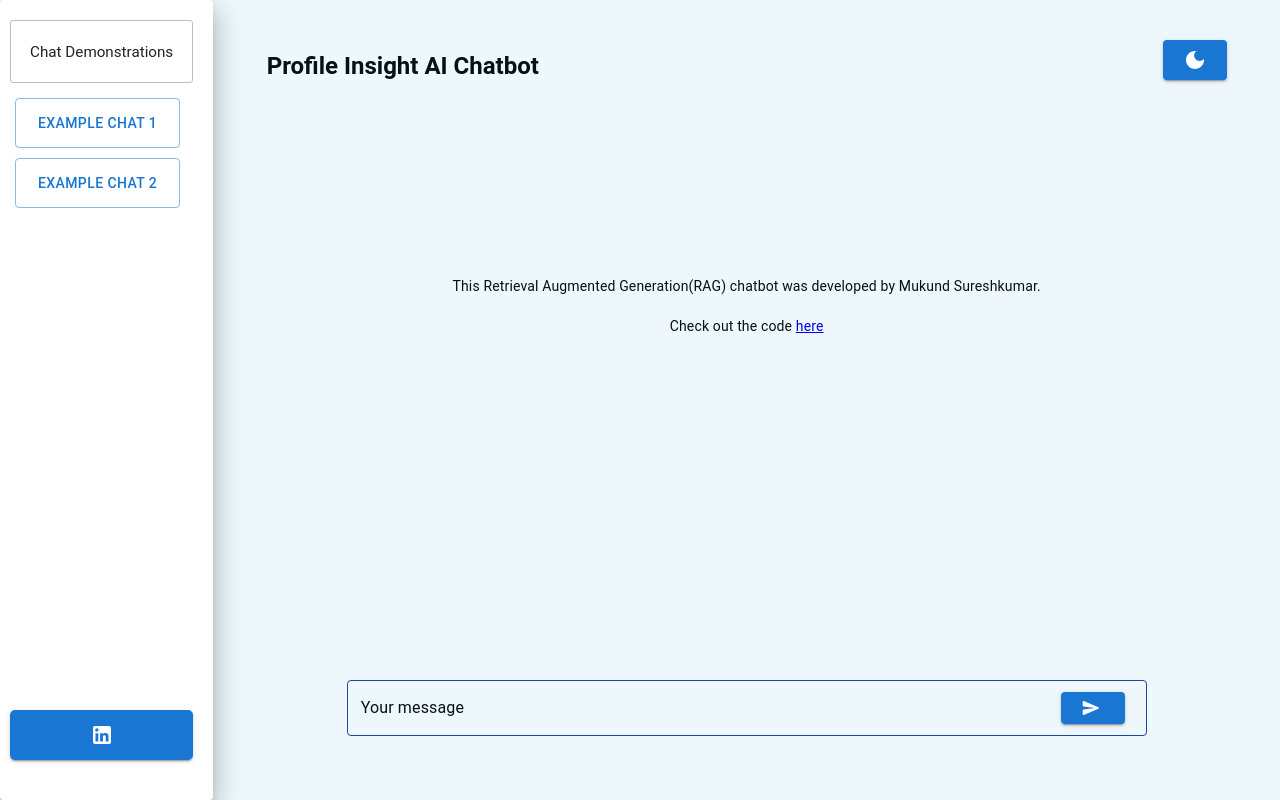
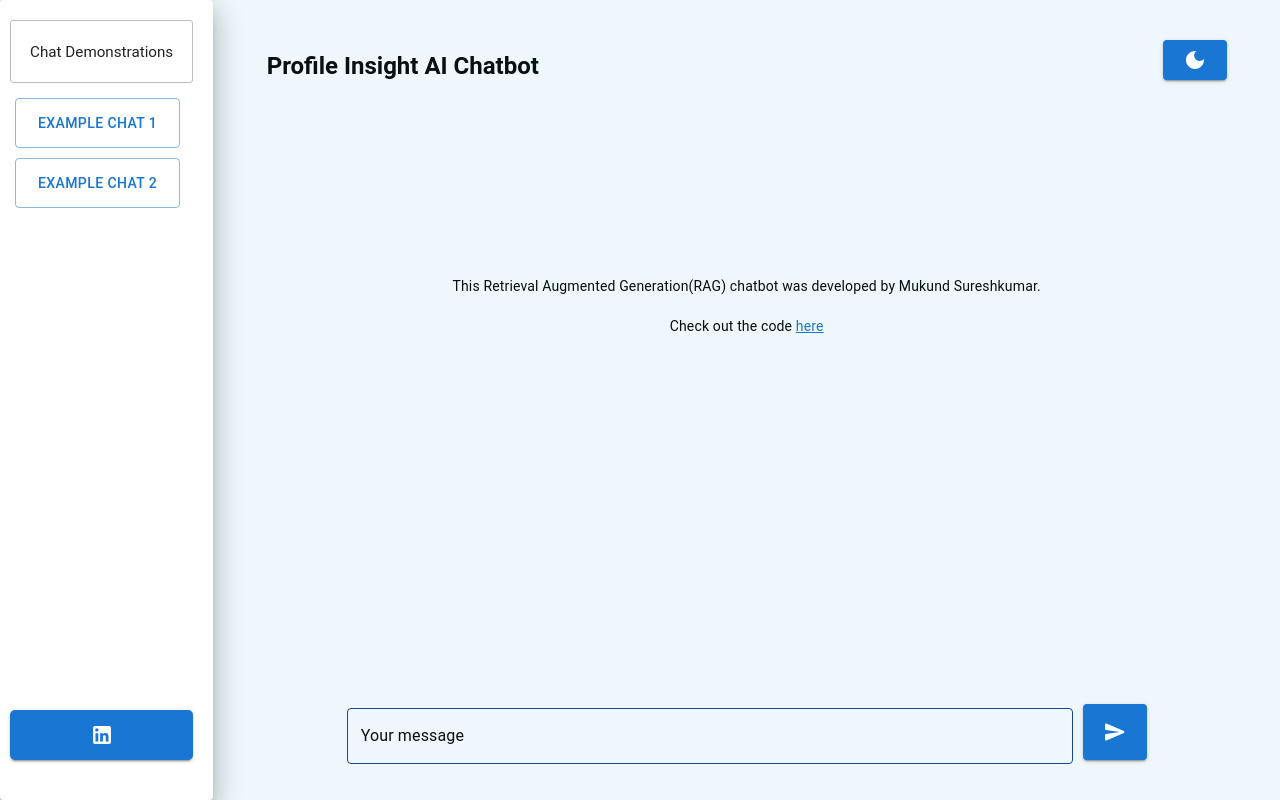
Before and after one commit to Mukunds0507333/profile-insight-ai-chatbot, a Next.js app: page / in a window 1280 px wide. Built offline with nearby package versions, Linux system fonts and the light colour scheme.

Commit message:
fix: Message content scroll

```diff
--- a/Components/chatList.tsx
+++ b/Components/chatList.tsx
@@ -24,7 +24,6 @@ const ChatList: React.FC<MessagesProps> = ({ setMessages, setIsExample }) => {
       const response = await axios.get(`/api/chats/${index + 1}`, {
         timeout: 30000,
       });
-      console.log("response ", response.data.messages);
       setMessages(response.data.messages);
       toggleMessageLoading();
     } catch (error) {
--- a/Components/messages.tsx
+++ b/Components/messages.tsx
@@ -29,19 +29,33 @@ const Messages: React.FC<MessagesProps> = ({
   setMessages,
   isExample,
 }) => {
-  const chatbotMessagesRef = useRef<HTMLDivElement | null>(null);
+  const chatbotMessagesRef = useRef<HTMLDivElement>(null);
   const [prompt, setPrompt] = useState<string>("");
   const { isLoading, toggleMessageLoading, theme } = useTheme();
 
   useEffect(() => {
-    console.log("useEffect ", messages);
     if (chatbotMessagesRef.current) {
-      chatbotMessagesRef.current.scrollTop =
-        chatbotMessagesRef.current.scrollHeight;
+      const container = chatbotMessagesRef.current;
+
+      const isAtBottom =
+        container.scrollHeight - container.scrollTop === container.clientHeight;
+
+      if (isAtBottom) {
+        container.scrollTop = container.scrollHeight;
+      } else {
+        const newMessageElement = container.lastElementChild as HTMLElement;
+        if (newMessageElement) {
+          const scrollOffset = newMessageElement.offsetHeight / 3;
+          container.scrollTop += scrollOffset;
+        }
+      }
     }
   }, [messages]);
 
   const handleSendMessage = async () => {
+    chatbotMessagesRef.current!.scrollTop =
+      chatbotMessagesRef.current!.scrollHeight;
+
     if (prompt?.length > 0) {
       toggleMessageLoading();
       const userQuestion: messageType = { role: "user", content: prompt };
@@ -63,6 +77,32 @@ const Messages: React.FC<MessagesProps> = ({
         console.error("Error fetching response:", error);
       }
     }
+  };
+
+  const parseLinks = (text: string) => {
+    const urlRegex = /(https?:\/\/[^\s]+)/g;
+    return text.split("\n").map((line, i) => {
+      const parts = line.split(urlRegex).map((part, idx) =>
+        urlRegex.test(part) ? (
+          <a
+            key={idx}
+            href={part}
+            style={{
+              color: theme === "dark" ? "#90caf9" : "#1976d2",
+              textDecoration: "underline",
+              transition: "color 0.3s ease",
+            }}
+            target="_blank"
+            rel="noopener noreferrer"
+          >
+            {part}
+          </a>
+        ) : (
+          part
+        )
+      );
+      return <div key={i}>{parts}</div>;
+    });
   };
 
   return (
@@ -141,13 +181,7 @@ const Messages: React.FC<MessagesProps> = ({
                     }}
                     elevation={10}
                   >
-                    {message?.content
-                      ?.split("\n")
-                      .map((line: string, i: number) => (
-                        <div key={i} style={{ margin: 5 }}>
-                          {line}
-                        </div>
-                      ))}
+                    {parseLinks(message?.content)}
                   </Paper>
                 );
               })}
@@ -183,6 +217,18 @@ const Messages: React.FC<MessagesProps> = ({
                 <a
                   href="https://github.com/Mukunds0507333/profile-insight-ai-chatbot"
                   target="_blank"
+                  style={{
+                    color: theme === "dark" ? "#90caf9" : "#1976d2",
+                    textDecoration: "underline",
+                    transition: "color 0.3s ease",
+                  }}
+                  onMouseEnter={(e) =>
+                    (e.currentTarget.style.color = "#64b5f6")
+                  }
+                  onMouseLeave={(e) =>
+                    (e.currentTarget.style.color =
+                      theme === "dark" ? "#90caf9" : "#1976d2")
+                  }
                 >
                   here
                 </a>
@@ -195,19 +241,26 @@ const Messages: React.FC<MessagesProps> = ({
         </Box>
       </Box>
       {messages && (
-        <Box style={{ flex: 2, display: "flex", width: "75%" }}>
+        <Box
+          style={{
+            flex: 2,
+            display: "flex",
+            width: "75%",
+            alignItems: "center",
+          }}
+        >
           <TextField
             label="Your message"
             variant="outlined"
             fullWidth
             margin="normal"
             value={prompt}
-            onChange={(e) => {
-              setPrompt(e.target.value);
-            }}
+            onChange={(e) => setPrompt(e.target.value)}
             onKeyDown={(e) => {
               if (e.key === "Enter") handleSendMessage();
             }}
+            multiline
+            maxRows={1}
             sx={{
               "& .MuiOutlinedInput-root": {
                 "& fieldset": {
@@ -227,32 +280,27 @@ const Messages: React.FC<MessagesProps> = ({
                 color: "var(--text)",
               },
             }}
-            InputProps={{
-              endAdornment: (
+            inputProps={{
+              style: {
+                overflow: "auto",
+              },
+            }}
+          />
           <Button
-                  style={{
-                    paddingLeft: 1,
-                    width: 1,
-                    marginLeft: -12,
-                    marginRight: 8,
-                  }}
+            style={{ marginLeft: "10px", height: "56px" }}
             variant="contained"
             onClick={handleSendMessage}
             disabled={isLoading}
-                  endIcon={
-                    isLoading ? (
+          >
+            {isLoading ? (
               <CircularProgress
                 size={24}
-                        color={theme == "light" ? "inherit" : "secondary"}
+                color={theme === "light" ? "inherit" : "secondary"}
               />
             ) : (
               <SendRoundedIcon />
-                    )
-                  }
-                />
-              ),
-            }}
-          />
+            )}
+          </Button>
         </Box>
       )}
     </>
--- a/lib/mongoose.ts
+++ b/lib/mongoose.ts
@@ -1,25 +1,21 @@
-import mongoose from 'mongoose';
+import mongoose from "mongoose";
 
 const MONGODB_URI: string | undefined = process.env.NEXT_PUBLIC_MONGO_URI;
 
-const connection: { connectionState?: number} = {};
+const connection: { connectionState?: number } = {};
 
 async function connectToDatabase() {
   if (connection.connectionState) {
     return true;
   }
 
-  try{
-    if(!MONGODB_URI)
-      throw new Error("ENV not set")
-    console.log("URI ", MONGODB_URI);
+  try {
+    if (!MONGODB_URI) throw new Error("ENV not set");
     const db = await mongoose.connect(MONGODB_URI);
 
     connection.connectionState = db.connections[0].readyState;
     return true;
-  }
-  catch(err)
-  {
+  } catch (err) {
     console.error(err);
   }
 }
```
Lines whose indentation alone changed are shown as unchanged.
